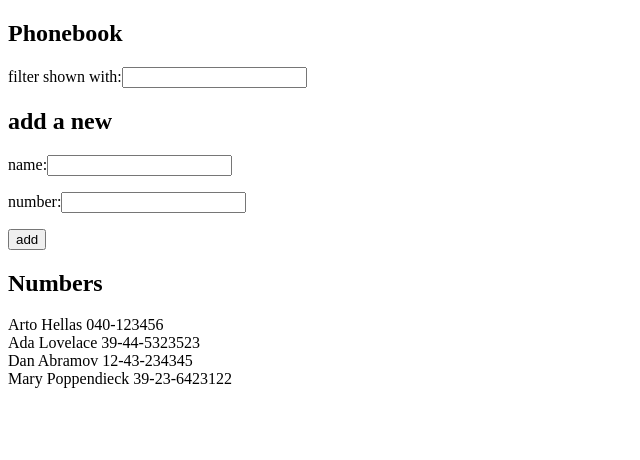
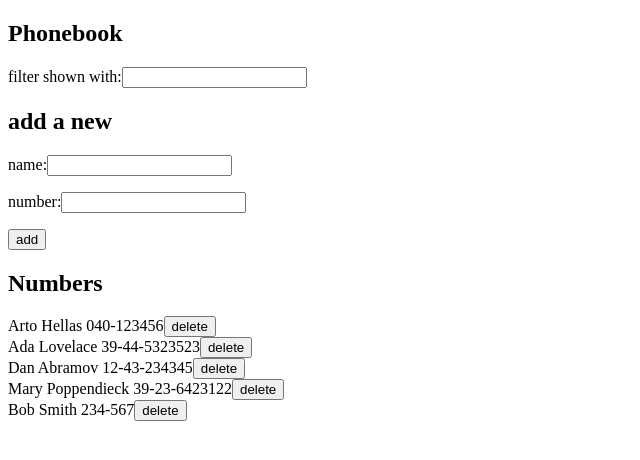
Before and after one commit to jayne-b/Netbeans, a React (Create React App) app in the folder Part2/phonebook/: page / in a window 1280 px wide. Shown: the top 460 px of the page, without its empty margins (0-640 px from the left). Built offline with nearby package versions, Linux system fonts and the light colour scheme; data requests are answered from the project's data file.

Commit message:
Upto 2.18 done

```diff
--- a/Part2/phonebook/db.json
+++ b/Part2/phonebook/db.json
@@ -1,5 +1,5 @@
 {
-    "persons":[
+  "persons": [
     {
       "name": "Arto Hellas",
       "number": "040-123456",
@@ -19,6 +19,11 @@
       "name": "Mary Poppendieck",
       "number": "39-23-6423122",
       "id": 4
+    },
+    {
+      "name": "Bob Smith",
+      "number": "234-567",
+      "id": 5
     }
   ]
 }
--- a/Part2/phonebook/src/App.js
+++ b/Part2/phonebook/src/App.js
@@ -2,7 +2,7 @@ import React, { useState, useEffect } from 'react'
 import Filter from './Components/Filter'
 import PersonForm from './Components/PersonForm'
 import Persons from './Components/Persons'
-import axios from 'axios'
+import personService from './services/persons'
 
 const App = () => {
   const [persons, setPersons] = useState([])
@@ -11,35 +11,79 @@ const App = () => {
   const [showSearched, setShowSearched] = useState('')
 
   useEffect(() => {
-    console.log('effect')
-    axios
-      .get('http://localhost:3001/persons')
-      .then(response => {
-        console.log('promise fulfilled')
-        setPersons(response.data)
+    personService
+      .getAll()
+      .then(initialPeople => {
+        setPersons(initialPeople)
+      })
+      .catch(e => {
+        console.log('get error', e)
       })
   }, [])
 
+  const deletePerson = (person) => {
+    if (window.confirm(`Delete ${person.name}?`)) {
+      personService
+        .remove(person.id)
+        .then(() => {
+          console.log('deleted', person)
+          setPersons(persons.filter(p => p.id !== person.id))
+        })
+        .catch(e => {
+          console.log('delete error', e)
+        })
+    }
+  }
+
   const addPerson = (event) => {
     event.preventDefault()
+    const foundPerson = persons.find(p => p.name === newName)
     if (!checkNameExists(newName)) {
       const personObject = {
         name: newName,
         number: newNumber,
         id: persons.length + 1
       }
-      setPersons(persons.concat(personObject))
-      setNewName('')
-      setNewNumber('')
+
+      personService
+        .create(personObject)
+        .then(returnedPerson => {
+          setPersons(persons.concat(returnedPerson))
+          setNewName('')
+          setNewNumber('')
+        })
+        .catch(e => {
+          console.log('create error', e)
+        })
     } else {
-      window.alert(`${newName} is already added to the phonebook`)
+      update(foundPerson, newNumber)
     }
   }
 
-  const peopleToShow = persons.filter(person => {
-    return person.name.toLowerCase().includes(showSearched.toLowerCase());
-  });
+  const update = (person, newNumber) => {
+    if (window.confirm(`${newName} is already added to the phonebook, replace the old number with a new one?`)) {
+      const editedPerson = { ...person, number: newNumber }
+      console.log('edited', editedPerson)
+      personService
+        .update(person.id, editedPerson)
+        .then(() => {
+          setPersons(persons.map(person => person.id === editedPerson.id ? editedPerson : person))
+          setNewNumber('')
+          setNewName('')
+        })
+        .catch(e => {
+          console.log('update error', e)
+        })
+    }
+  }
 
+  const peopleToShow = () => {
+    if (showSearched === '') {
+      return persons
+    }
+    const temp = persons.filter(person => person.name.toLowerCase().includes(showSearched.toLowerCase()))
+    return temp
+  }
 
   const checkNameExists = (name) => {
     return persons.some(person => person.name === name)
@@ -63,10 +107,10 @@ const App = () => {
       <Filter value={showSearched} onChange={handleNameSearched} />
       <h2>add a new</h2>
       <PersonForm onSubmit={addPerson} valueName={newName} onChangeName={handleNameChange} valueNumber={newNumber}
-      onChangeNumber={handleNumberChange} />
+        onChangeNumber={handleNumberChange} />
       <h2>Numbers</h2>
       <div>
-        <Persons people={peopleToShow} />
+        <Persons people={peopleToShow()} deletePerson={deletePerson} />
       </div>
     </div>
   )
--- a/Part2/phonebook/src/Components/Persons.js
+++ b/Part2/phonebook/src/Components/Persons.js
@@ -1,8 +1,8 @@
 import React from 'react';
 
-const Persons = ({ people }) => {
+const Persons = ({ people, deletePerson }) => {
     return (
-        <div>{people.map(person => <div key={person.name}>{person.name} {person.number}</div>)}</div>
+        <div>{people.map(person => <div key={person.name}>{person.name} {person.number}<button onClick={() => deletePerson(person)}>delete</button></div>)}</div>
     )
 }
 
--- /dev/null
+++ b/Part2/phonebook/src/services/persons.js
@@ -0,0 +1,24 @@
+import axios from 'axios'
+const baseUrl = 'http://localhost:3001/persons'
+
+const getAll = () => {
+    const request = axios.get(baseUrl)
+    return request.then(response => response.data)
+}
+
+const create = newObject => {
+    const request = axios.post(baseUrl, newObject)
+    return request.then(response => response.data)
+}
+
+const remove = (id) => {
+    const request = axios.delete(`${baseUrl}/${id}`)
+    return request.then(response => response.data)
+}
+
+const update = (id, newObject) => {
+    const request = axios.put(`${baseUrl}/${id}`, newObject)
+    return request.then(response => response.data)
+}
+
+export default { getAll, create, remove, update }
```
Lines whose indentation alone changed are shown as unchanged.
